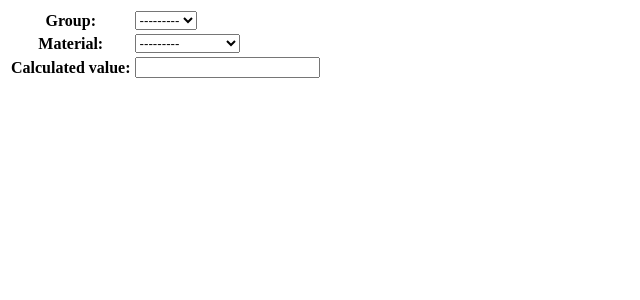
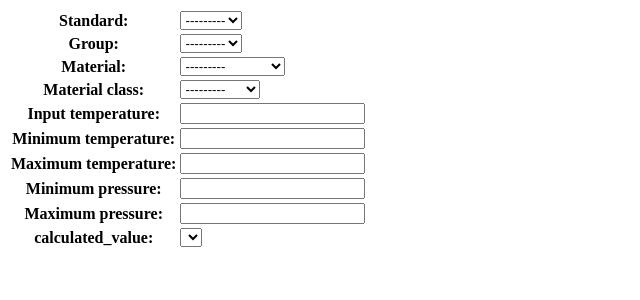
Before and after one commit to TruninKonstantin/django_project_03, a Django app: page /output_pressure/pressure_calculation/ in a window 1280 px wide. Shown: the top 300 px of the page, without its empty margins (0-640 px from the left). Run offline with Django 3.2, Linux system fonts and the light colour scheme; data comes from the database, SQL or seed files in the repository; both versions use the stored data as it was after the commit; lists and menus that the app fills with data are empty.

Commit message:
Models are changed.

```diff
--- a/mysite/output_pressure/admin.py
+++ b/mysite/output_pressure/admin.py
@@ -4,8 +4,11 @@ from django.contrib import admin
 
 from django.contrib import admin
 
-from .models import Group, Material, OutputPressure
+from .models import Group, Material, OutputPressure, MaterialClass, Pressure, Standard
 
+admin.site.register(Standard)
 admin.site.register(Group)
 admin.site.register(Material)
+admin.site.register(Pressure)
+admin.site.register(MaterialClass)
 admin.site.register(OutputPressure)
--- a/mysite/output_pressure/forms.py
+++ b/mysite/output_pressure/forms.py
@@ -4,14 +4,17 @@ from .models import OutputPressure, Material
 
 
 class OutputPressureForm(forms.ModelForm):
-    calculated_value = forms.CharField()
+    input_temperature = forms.FloatField()
+    minimum_temperature = forms.FloatField()
+    maximum_temperature = forms.FloatField()
+    minimum_pressure = forms.FloatField()
+    maximum_pressure = forms.FloatField()
+    calculated_value = forms.CharField(label="calculated_value", widget=forms.Select())
+    # calculated_value = forms.CharField()
 
     class Meta:
         model = OutputPressure
-        fields = ('group', 'material')
-
-
-
+        fields = ('standard', 'group', 'material', 'material_class')
 
     def __init__(self, *args, **kwargs):
         super().__init__(*args, **kwargs)
--- a/mysite/output_pressure/models.py
+++ b/mysite/output_pressure/models.py
@@ -1,6 +1,13 @@
 from django.db import models
 
+
 # Create your models here.
+
+class Standard(models.Model):
+    name = models.CharField(max_length=30)
+
+    def __str__(self):
+        return self.name
 
 
 class Group(models.Model):
@@ -11,6 +18,7 @@ class Group(models.Model):
 
 
 class Material(models.Model):
+    standard = models.ForeignKey(Standard, on_delete=models.SET_NULL, null=True)
     group = models.ForeignKey(Group, on_delete=models.CASCADE)
     name = models.CharField(max_length=30)
 
@@ -18,7 +26,27 @@ class Material(models.Model):
         return self.name
 
 
+class MaterialClass(models.Model):
+    name = models.CharField(max_length=30)
+
+    def __str__(self):
+        return self.name
+
+
+class Pressure(models.Model):
+    name = models.CharField(max_length=30)
+    group = models.ForeignKey(Group, on_delete=models.CASCADE)
+    material_class = models.ForeignKey(MaterialClass, on_delete=models.CASCADE)
+    temperature_50 = models.FloatField()
+    temperature_100 = models.FloatField()
+    temperature_150 = models.FloatField()
+
+    def __str__(self):
+        return str(self.name)
+
+
 class OutputPressure(models.Model):
-
+    standard = models.ForeignKey(Standard, on_delete=models.SET_NULL, null=True)
     group = models.ForeignKey(Group, on_delete=models.SET_NULL, null=True)
     material = models.ForeignKey(Material, on_delete=models.SET_NULL, null=True)
+    material_class = models.ForeignKey(MaterialClass, on_delete=models.SET_NULL, null=True)
--- a/mysite/output_pressure/templates/output_pressure/pressure_calculation.html
+++ b/mysite/output_pressure/templates/output_pressure/pressure_calculation.html
@@ -1,4 +1,9 @@
-<form method="post" id="outputPressureForm" data-materials-url="{% url 'ajax_load_materials' %}" data-groups-url="{% url 'ajax_load_groups' %}" novalidate>
+<form method="post"
+      id="outputPressureForm"
+      data-materials-url="{% url 'ajax_load_materials' %}"
+      data-groups-url="{% url 'ajax_load_groups' %}"
+      data-temperatures-pressures-url="{% url 'ajax_load_temperatures_pressures' %}"
+      novalidate>
     {% csrf_token %}
     <table>
         {{ form.as_table }}
@@ -6,7 +11,7 @@
 </form>
 
 <script src="https://code.jquery.com/jquery-3.3.1.min.js"></script>
-  <script>
+<script>
 
     function updateCalculatedValue() {
         var groupSelect = document.getElementById("id_group");
@@ -38,12 +43,12 @@
 
     $("#id_material").change(function () {
       var url = $("#outputPressureForm").attr("data-groups-url");
-      var cityId = $(this).val();
+      var materialId = $(this).val();
 
       $.ajax({
         url: url,
         data: {
-          'material': cityId
+          'material': materialId
         },
         success: function (data) {
           $("#id_group").html(data);
@@ -53,7 +58,32 @@
       });
     });
 
+    $("#id_material_class").change(function () {
+      var url = $("#outputPressureForm").attr("data-temperatures-pressures-url");
+      var materialClassId = $(this).val();
+      var groupId = $(document.getElementById("id_group")).val();
+
+      document.getElementById("id_minimum_temperature").setAttribute('value',materialClassId);
+      document.getElementById("id_maximum_temperature").setAttribute('value',groupId);
+
+      $.ajax({
+        url: url,
+        data: {
+          'material_class': materialClassId,
+          'group': groupId
+        },
+        success: function (data) {
+          <!--document.getElementById("id_calculated_value").setAttribute('value',"upd");-->
+          $("#id_calculated_value").html(data);
+
+          <!--updateCalculatedValue();-->
+        }
+      });
+    });
 
 
 
-  </script>
+
+
+
+</script>
--- a/mysite/output_pressure/urls.py
+++ b/mysite/output_pressure/urls.py
@@ -5,6 +5,7 @@ from . import views
 urlpatterns = [
     path('ajax/load-materials/', views.load_materials, name='ajax_load_materials'),
     path('ajax/load-groups/', views.load_groups, name='ajax_load_groups'),
+    path('ajax/load-temperatures-pressures/', views.load_temperatures_pressures, name='ajax_load_temperatures_pressures'),
     path('pressure_calculation/', views.PersonCreateView.as_view(), name='output_pressure_calculation'),
 
 ]
--- a/mysite/output_pressure/views.py
+++ b/mysite/output_pressure/views.py
@@ -3,7 +3,7 @@ from django.urls import reverse_lazy
 from django.views.generic import CreateView
 
 from .forms import OutputPressureForm
-from .models import OutputPressure, Material, Group
+from .models import OutputPressure, Material, Group, Pressure
 
 
 # Create your views here.
@@ -37,3 +37,26 @@ def load_groups(request):
         groups = Group.objects.filter(id=group_id).order_by('name')
 
         return render(request, 'output_pressure/group_dropdown_one.html', {'groups': groups})
+
+
+def load_temperatures_pressures(request):
+    material_class_id = request.GET.get('material_class')
+    group_id = request.GET.get('group')
+
+    pressures = Pressure.objects.filter(group_id=group_id).filter(material_class_id=material_class_id).order_by('name')
+    #
+    # field_name = 'temperature_50'
+    # obj = Pressure.objects.filter(group_id=group_id).filter(material_class_id=material_class_id)
+    # field_object = Pressure._meta.get_field(field_name)
+    # field_value = getattr(obj, field_object.attname)
+    print([p.temperature_50 for p in pressures])
+    print([p.temperature_100 for p in pressures])
+    print([p.temperature_150 for p in pressures])
+
+    some_values = []
+    some_values.append([p.temperature_50 for p in pressures])
+    some_values.append([p.temperature_100 for p in pressures])
+    some_values.append([p.temperature_150 for p in pressures])
+
+
+    return render(request, 'output_pressure/temperatures_pressures_dropdown_list_options.html', {'pressures': some_values})
```
Also changed, not shown: mysite/output_pressure/templates/output_pressure/temperatures_pressures_dropdown_list_options.html (added, +13 -0 lines), mysite/db.sqlite3, mysite/output_pressure/migrations/0001_initial.py, mysite/output_pressure/migrations/0002_material_standard.py (added).
